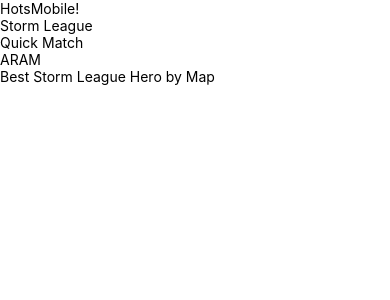
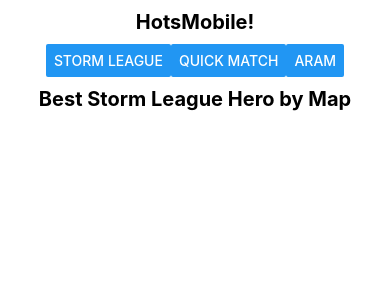
Before and after one commit to jeanbeanie/hots-mobile, a React Native app: screen / in a window 390 px wide. Shown: the top 300 px of the page. Built offline with nearby package versions, Linux system fonts and the light colour scheme; what react-native would draw is missing.

Commit message:
added buttons for game modes and some styling

```diff
--- a/App.tsx
+++ b/App.tsx
@@ -11,6 +11,7 @@
   View,
   Text,
   StatusBar,
+  Button,
 } from 'react-native';
 
 import {Colors} from 'react-native/Libraries/NewAppScreen';
@@ -45,11 +46,15 @@
 
 const Filter = (props: IFilterProps) => {
   return (
-    <>
+    <View style={styles.flexContainer}>
       {props.links.map((link) => (
-        <Text>{link.label}</Text>
+        <Button
+          style={styles.navButton}
+          title={link.label}
+          onPress={link.onClick}
+        />
       ))}
-    </>
+    </View>
   );
 };
 
@@ -109,9 +114,9 @@
           contentInsetAdjustmentBehavior="automatic"
           style={styles.scrollView}>
           <View style={styles.body}>
-            <Text>HotsMobile!</Text>
+            <Text style={styles.title}>HotsMobile!</Text>
             <Filter links={filterLinks} />
-            <Text>{title}</Text>
+            <Text style={styles.title}>{title}</Text>
           </View>
         </ScrollView>
       </SafeAreaView>
@@ -120,6 +125,19 @@
 };
 
 const styles = StyleSheet.create({
+  flexContainer: {
+    flex: 1,
+    flexDirection: 'row',
+    justifyContent: 'center',
+  },
+  navButton: {},
+  title: {
+    fontSize: 20,
+    fontWeight: 'bold',
+    textAlign: 'center',
+    paddingTop: 10,
+    paddingBottom: 10,
+  },
   scrollView: {
     backgroundColor: Colors.lighter,
   },
```
